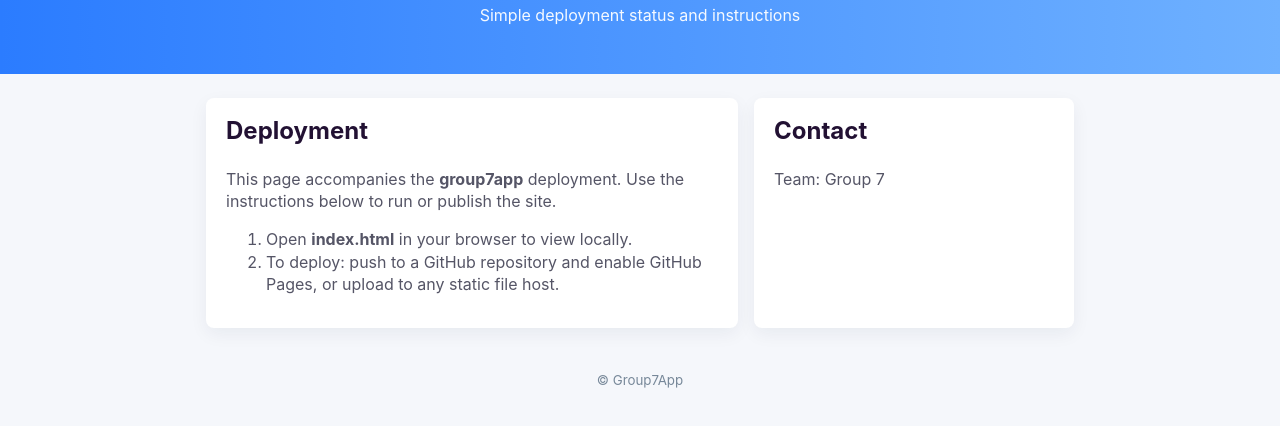
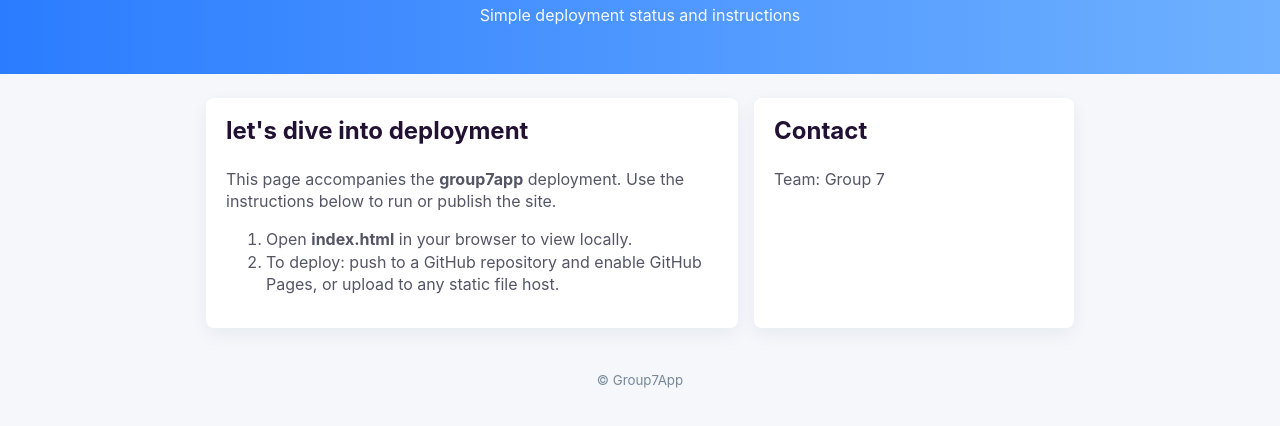
Before and after one commit to Barnabaschidera/Group7Capstone_Project, a plain HTML site: page index.html in a window 1280 px wide. Shown: the part 116-542 px from the top of the page. Drawn offline with Linux system fonts and the light colour scheme.

Commit message:
update index.html heading for clarity

```diff
--- a/index.html
+++ b/index.html
@@ -14,7 +14,7 @@
 
     <main class="content">
       <section class="card">
-        <h2>Deployment</h2>
+        <h2>let's dive into deployment</h2>
         <p>This page accompanies the <strong>group7app</strong> deployment. Use the instructions below to run or publish the site.</p>
         <ol>
           <li>Open <strong>index.html</strong> in your browser to view locally.</li>
```
Also changed, not shown: homepage.html (added).
